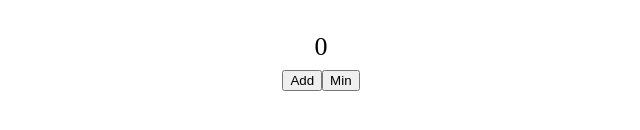
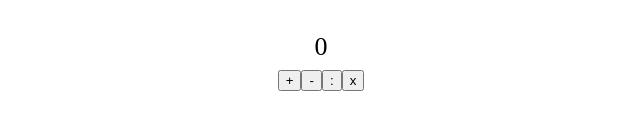
Before and after one commit to andi-faizal94/react-project, a React (Create React App) app: page / in a window 1280 px wide. Shown: the part 346-476 px from the top of the page, without its empty margins (319-959 px from the left). Built offline with nearby package versions, Linux system fonts and the light colour scheme.

Commit message:
add multiply and divide in UseState.js

```diff
--- a/src/components/UseState.js
+++ b/src/components/UseState.js
@@ -2,20 +2,31 @@ import React, { useState } from "react";
 
 function UseStates() {
   let [counter, setCounter] = useState(0);
-  console.log(setCounter, counter);
+  //   console.log(setCounter, counter);
+  console.log(counter);
   const increment = () => {
-    setCounter(counter + 1);
+    setCounter(counter + 2);
   };
 
   const decrement = () => {
-    setCounter(counter - 1);
+    setCounter(counter - 2);
+  };
+
+  const multiply = () => {
+    setCounter(counter * 2);
+  };
+
+  const divide = () => {
+    setCounter(counter / 2);
   };
   return (
     <div>
       <span>{counter}</span>
       <br />
-      <button onClick={increment}>Add</button>
-      <button onClick={decrement}>Min</button>
+      <button onClick={increment}>+</button>
+      <button onClick={decrement}>-</button>
+      <button onClick={divide}>:</button>
+      <button onClick={multiply}>x</button>
     </div>
   );
 }
```
